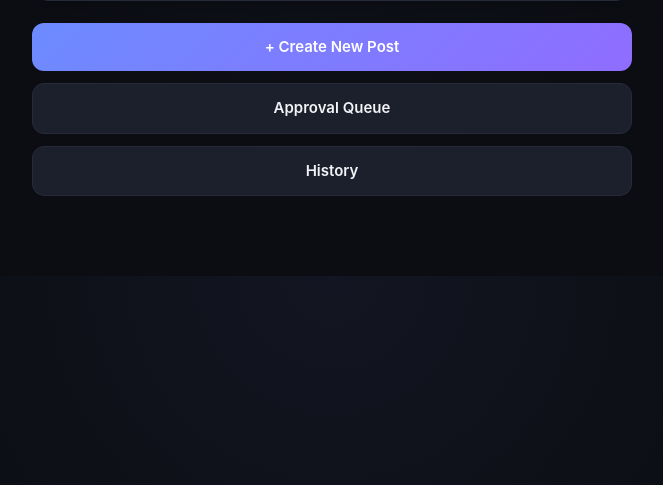
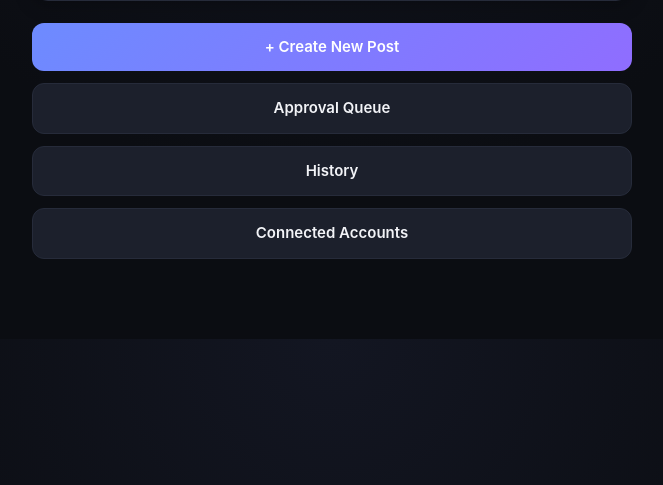
Before and after one commit to Kastuda09/Persona-manager, a Flask app: page / in a window 1280 px wide. Shown: the part 315-800 px from the top of the page, without its empty margins (308-971 px from the left). Run offline with Flask 3, Linux system fonts and the light colour scheme; some libraries are stand-ins or nearby versions.

Commit message:
Update home.html

```diff
--- a/templates/home.html
+++ b/templates/home.html
@@ -186,6 +186,7 @@
             {% if pending_count > 0 %}<span class="badge">{{ pending_count }}</span>{% endif %}
         </a>
         <a class="btn btn-secondary" style="text-align:center;" href="/history">History</a>
+        <a class="btn btn-secondary" style="text-align:center;" href="/settings">Connected Accounts</a>
     </div>
 </body>
 </html>
```
